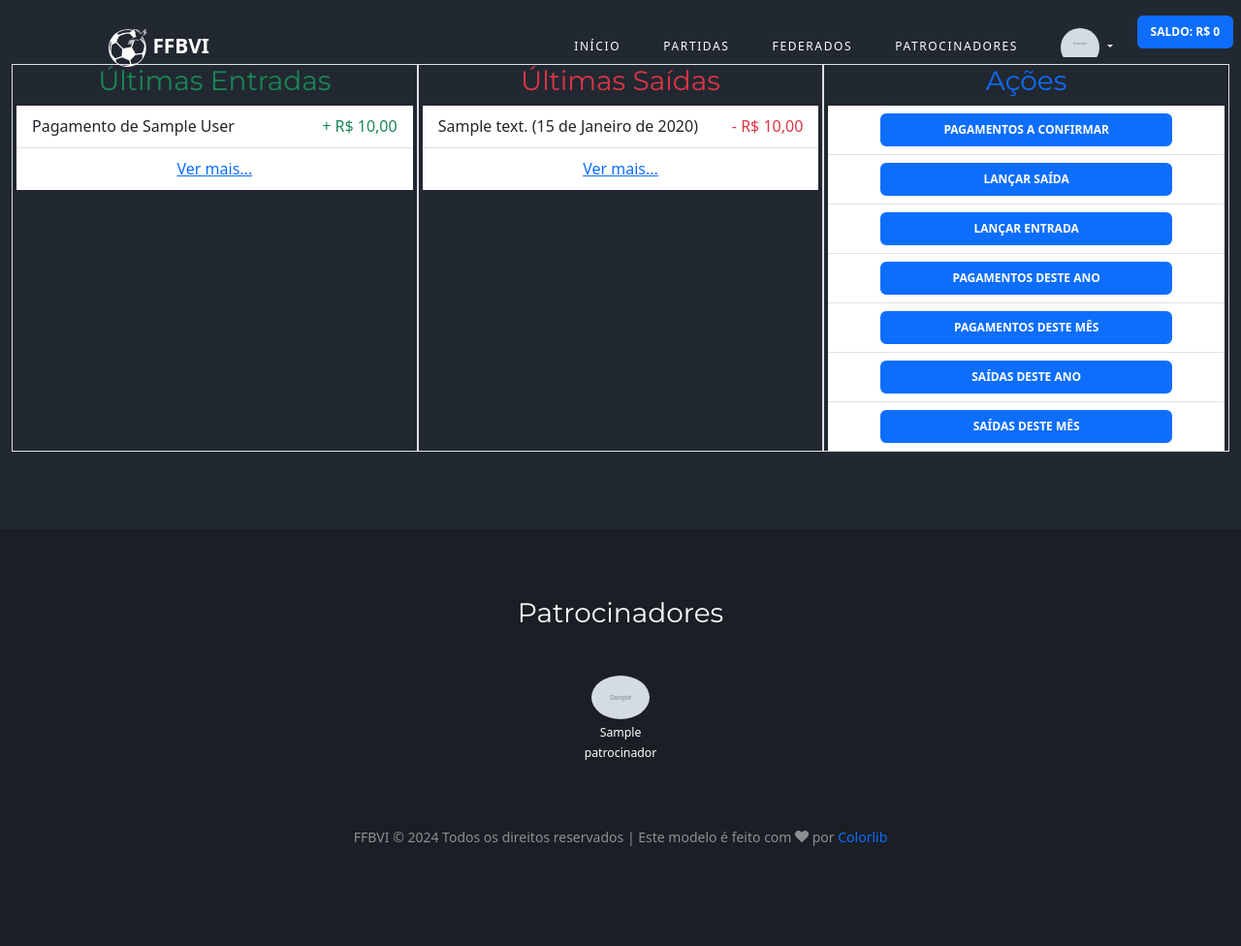
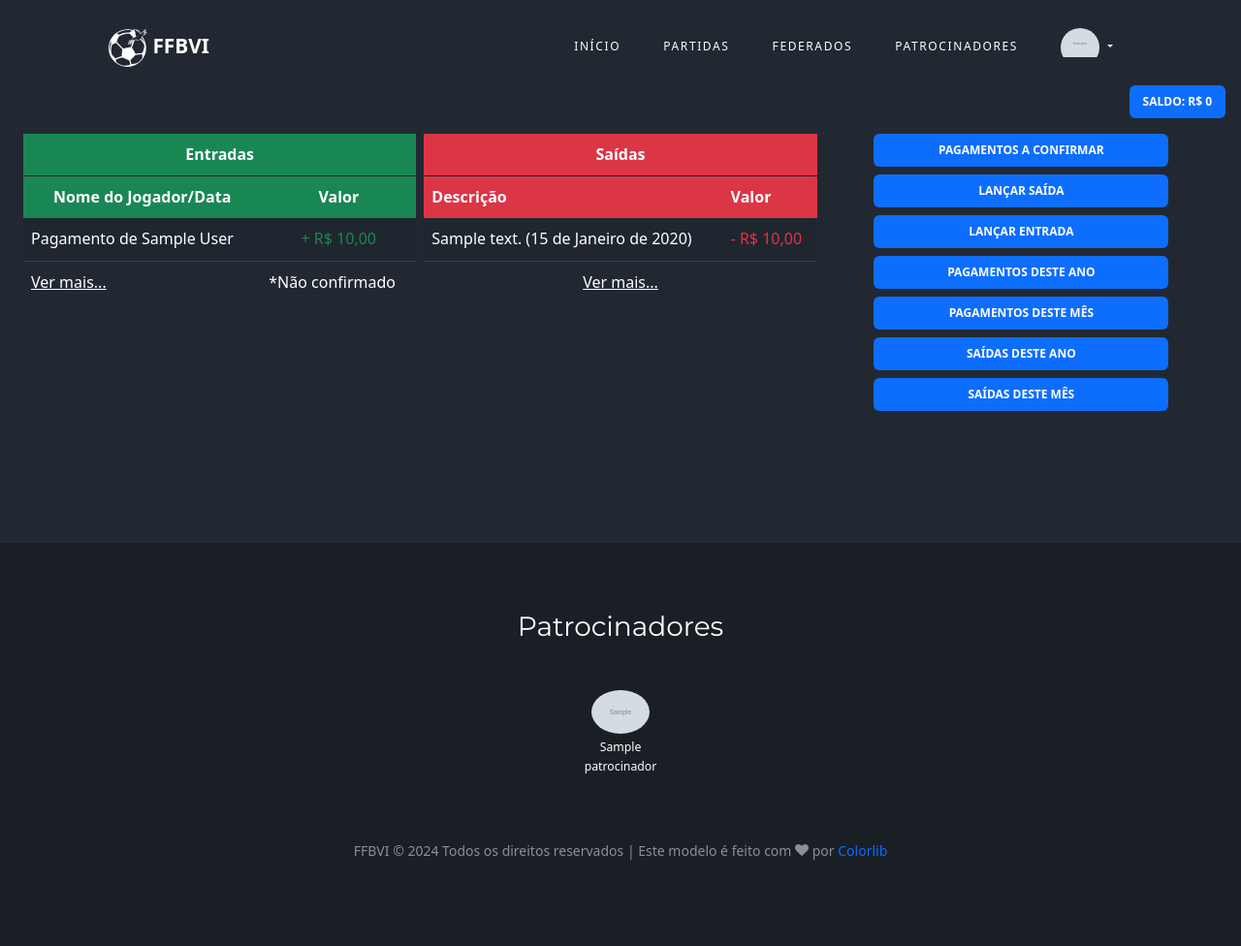
Before and after one commit to leon-rdo/FFBVI, a Django app: page /financeiro/ in a window 1280 px wide. Shown: the whole page at 97% size. Before the commit the page ends 873 px from the top, so only its background shows below. Run offline with Django 4.2, Linux system fonts and the light colour scheme; a user stored in the database is signed in; tables that the repository leaves empty hold one stand-in row (values such as "Sample post"); grey boxes marked "Sample" are stand-in pictures; parts of the project's set-up code (start-up, migrations or seed data) failed here and were passed over; some web fonts are replaced.

Commit message:
refactor: redesign all financial pages

```diff
--- a/financeiro/templates/index.html
+++ b/financeiro/templates/index.html
@@ -2,10 +2,10 @@
 
 {% block title %}FFBVI &mdash; Financeiro{% endblock title %}
 {% block content %}
-<div class="container-fluid p-0 overflow-hidden">
-    <div class="row justify-content-end align-items-center">
+<div class="container-fluid px-2 py-5 overflow-hidden">
+    <div class="row justify-content-end align-items-center pt-4">
         <div class="col-12 d-flex justify-content-center justify-content-md-end my-3">
-            <span class="btn btn-primary me-md-2">Saldo: R$ {{ configuracoes.saldo }}</span>
+            <span class="btn bg-primary text-white me-md-2">Saldo: R$ {{ configuracoes.saldo }}</span>
         </div>
     </div>
     <div class="row justify-content-center px-md-3 g-2">
@@ -20,44 +20,96 @@
             {% endfor %}
         </div>
         {% endif %}
-        <div class="col-12 col-md-6 col-lg-4 border entradas">
-            <h3 class="text-success text-center">Últimas Entradas</h3>
-            <ul class="list-group list-group-flush">
-                {% for pagamento in pagamentos %}
-                <li class="list-group-item d-flex justify-content-between">
-                    {% if pagamento.jogador %}
-                        <p class="m-0 {% if not pagamento.confirmado %}mark{% endif %}">Pagamento de {{ pagamento.jogador.nome_jogador }}</p>
-                    {% else %}
-                        <p class="m-0 {% if not pagamento.confirmado %}mark{% endif %}">Entrada em {{ pagamento.data }}</p>
-                    {% endif %}
-                    <span class="text-success">+ R$ {{ pagamento.valor }} </span>
+        <div class="col-12 col-md-6 col-lg-4">
+            <table class="table custom-table table-hover table-striped">
+                <thead class="text-center">
+                    <tr class="bg-success border-bottom border-dark">
+                        <th class="bg-success text-center" colspan="2">
+                            <strong>Entradas</strong>
+                        </th>
+                    </tr>
+                    <tr class="bg-success">
+                        <th class="bg-success">Nome do Jogador/Data</th>
+                        <th class="bg-success">Valor</th>
+                    </tr>
+                </thead>
+                <tbody>
+                    {% for pagamento in pagamentos %}
+                    <tr>
+                        <td>
+                            {% if pagamento.jogador %}
+                                <span>Pagamento de {{ pagamento.jogador.nome_jogador }}{% if not pagamento.confirmado %}*{% endif %}
+                            {% else %}
+                                <span>Entrada em {{ pagamento.data }}{% if not pagamento.confirmado %}*{% endif %}
+                            {% endif %}
+                        </td>
+                        <td class="text-center">
+                            <span class="text-success">+ R$ {{ pagamento.valor }}</span>
+                        </td>
+                    </tr>
+                    {% endfor %}
+                    <tr>
+                        <td>
+                            <a class="text-white" href="{% url 'financeiro:pagamento_year' current_year %}">
+                                Ver mais...
+                            </a>
+                        </td>
+                        <td>
+                            *Não confirmado
+                        </td>
+                    </tr>
+                </tbody>
+            </table>
+        </div>
+        <div class="col-12 col-md-6 col-lg-4">
+            <table class="table custom-table table-hover table-striped">
+                <thead>
+                    <tr class="bg-danger border-bottom border-dark">
+                        <th class="bg-danger text-center" colspan="2">
+                            <strong>Saídas</strong>
+                        </th>
+                    </tr>
+                    <tr class="bg-danger">
+                        <th class="bg-danger">Descrição</th>
+                        <th class="bg-danger">Valor</th>
+                    </tr>
+                </thead>
+                <tbody>
+                    {% for saida in saidas %}
+                    <tr>
+                        <td>{{ saida.descricao }} {% if saida.partida %}({{ saida.partida.data }}){% endif %}</td>
+                        <td><span class="text-danger">- R$ {{ saida.valor }}</span></td>
+                    </tr>
+                    {% endfor %}
+                    <td class="text-center" colspan="2">
+                        <a class="text-white" href="{% url 'financeiro:saida_year' current_year %}">Ver mais...</a>
+                    </td>
+                </tbody>
+            </table>
+        </div>
+        <div class="col-12 col-md-6 col-lg-4 mt-5 mt-md-2">
+            <ul class="nav h-100 flex-column justify-content-between align-items-center">
+                <li class="nav-item w-75">
+                    <a class="nav-link btn bg-primary text-white mb-2" aria-current="page" href="{% url 'financeiro:pagamentos_pendentes' %}">Pagamentos a Confirmar</a>
                 </li>
-                {% endfor %}
-                <li class="list-group-item text-center"><a href="{% url 'financeiro:pagamento_year' current_year %}">Ver mais...</a></li>
-            </ul>
-        </div>
-        <div class="col-12 col-md-6 col-lg-4 border saidas">
-            <h3 class="text-danger text-center">Últimas Saídas</h3>
-            <ul class="list-group list-group-flush">
-                {% for saida in saidas %}
-                <li class="list-group-item d-flex justify-content-between">
-                    {{ saida.descricao }} {% if saida.partida %}({{ saida.partida.data }}){% endif %}
-                    <span class="text-danger">- R$ {{ saida.valor }}</span>
+                <li class="nav-item w-75">
+                    <a class="nav-link btn bg-primary text-white mb-2" href="{% url 'financeiro:lancar_saida' %}">Lançar Saída</a>
                 </li>
-                {% endfor %}
-                <li class="list-group-item text-center"><a href="{% url 'financeiro:saida_year' current_year %}">Ver mais...</a></li>
-            </ul>
-        </div>
-        <div class="col-12 col-md-6 col-lg-4 border acoes">
-            <h3 class="text-primary text-center">Ações</h3>
-            <ul class="list-group list-group-flush text-center">
-                <li class="list-group-item"><a class="btn btn-primary acao" href="{% url 'financeiro:pagamentos_pendentes' %}" role="button">Pagamentos a Confirmar</a></li>
-                <li class="list-group-item"><a class="btn btn-primary acao" href="{% url 'financeiro:lancar_saida' %}" role="button">Lançar Saída</a></li>
-                <li class="list-group-item"><a class="btn btn-primary acao" href="{% url 'financeiro:lancar_entrada' %}" role="button">Lançar Entrada</a></li>
-                <li class="list-group-item"><a class="btn btn-primary acao" href="{% url 'financeiro:pagamento_year' current_year %}" role="button">Pagamentos deste ano</a></li>
-                <li class="list-group-item"><a class="btn btn-primary acao" href="{% url 'financeiro:pagamento_month' current_year current_month %}" role="button">Pagamentos deste mês</a></li>
-                <li class="list-group-item"><a class="btn btn-primary acao" href="{% url 'financeiro:saida_year' current_year %}" role="button">Saídas deste ano</a></li>
-                <li class="list-group-item"><a class="btn btn-primary acao" href="{% url 'financeiro:saida_month' current_year current_month %}" role="button">Saídas deste mês</a></li>
+                <li class="nav-item w-75">
+                    <a class="nav-link btn bg-primary text-white mb-2" href="{% url 'financeiro:lancar_entrada' %}">Lançar Entrada</a>
+                </li>
+                <li class="nav-item w-75">
+                    <a class="nav-link btn bg-primary text-white mb-2" href="{% url 'financeiro:pagamento_year' current_year %}">Pagamentos deste ano</a>
+                </li>
+                <li class="nav-item w-75">
+                    <a class="nav-link btn bg-primary text-white mb-2" href="{% url 'financeiro:pagamento_month' current_year current_month %}">Pagamentos deste mês</a>
+                </li>
+                <li class="nav-item w-75">
+                    <a class="nav-link btn bg-primary text-white mb-2" href="{% url 'financeiro:saida_year' current_year %}">Saídas deste ano</a>
+                </li>
+                <li class="nav-item w-75">
+                    <a class="nav-link btn bg-primary text-white mb-2" href="{% url 'financeiro:saida_month' current_year current_month %}">Saídas deste mês</a>
+                </li>
             </ul>
         </div>
     </div>
--- a/financeiro/templates/lancar_pagamento.html
+++ b/financeiro/templates/lancar_pagamento.html
@@ -3,8 +3,8 @@
 
 {% block content %}
 {% load static %}
-<div class="container overflow-hidden">
-    <div class="row justify-content-center mt-3">
+<div class="container overflow-hidden py-5">
+    <div class="row justify-content-center mt-3 pt-5">
         {% if messages %}
         <div class="col-12 col-md-10">
             {% for message in messages %}
@@ -16,7 +16,7 @@
             {% endfor %}
         </div>
         {% endif %}
-        <form class="col-12 col-md-6" method="post" enctype="multipart/form-data">
+        <form class="col-12 col-md-6 form-dark" method="post" enctype="multipart/form-data">
             <h1 class="mb-3">Lançar Entrada</h1>
             {% csrf_token %}
             {% for field in form %}
--- a/financeiro/templates/lancar_saida.html
+++ b/financeiro/templates/lancar_saida.html
@@ -2,8 +2,8 @@
 {% block title %}FFBVI &mdash; Lançar Saída{% endblock title %}
 
 {% block content %}
-<div class="container-fluid p-0 overflow-hidden">
-    <div class="row justify-content-end align-items-center">
+<div class="container-fluid px-0 py-5 overflow-hidden">
+    <div class="row justify-content-end align-items-center pt-5">
         <div class="col-12 d-flex justify-content-center justify-content-md-end my-3">
             <span class="btn btn-primary me-2">Saldo: R$ {{ configuracoes.saldo }}</span>
         </div>
@@ -11,7 +11,7 @@
     <div class="row justify-content-center px-3 g-2">
         <div class="col-12 col-md-6 col-lg-4 border entradas">
             <h3 class="text-danger text-center m-2">Lançar Saída</h3>
-            <form class="form text-center" method="post">
+            <form class="form form-dark text-center" method="post">
                 {% csrf_token %}
                 {% for field in form %}
                 <div class="form-floating mb-3">
```
Also changed, not shown: financeiro/templates/confirmar_pagamento.html (+19 -3 lines), templates/financeiro/base_pagamento_arquivo.html (+25 -10 lines).
